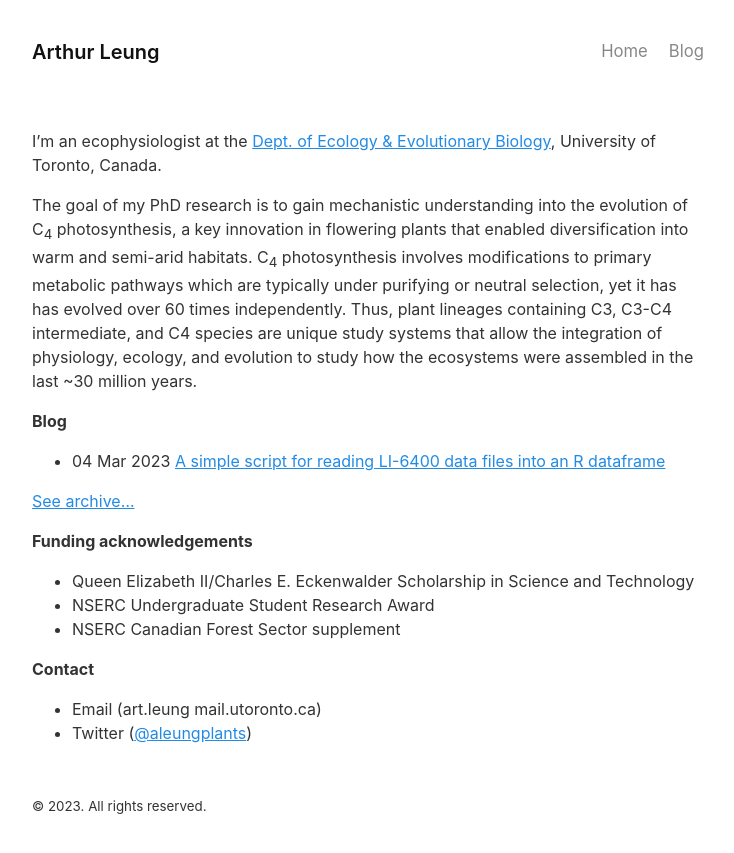
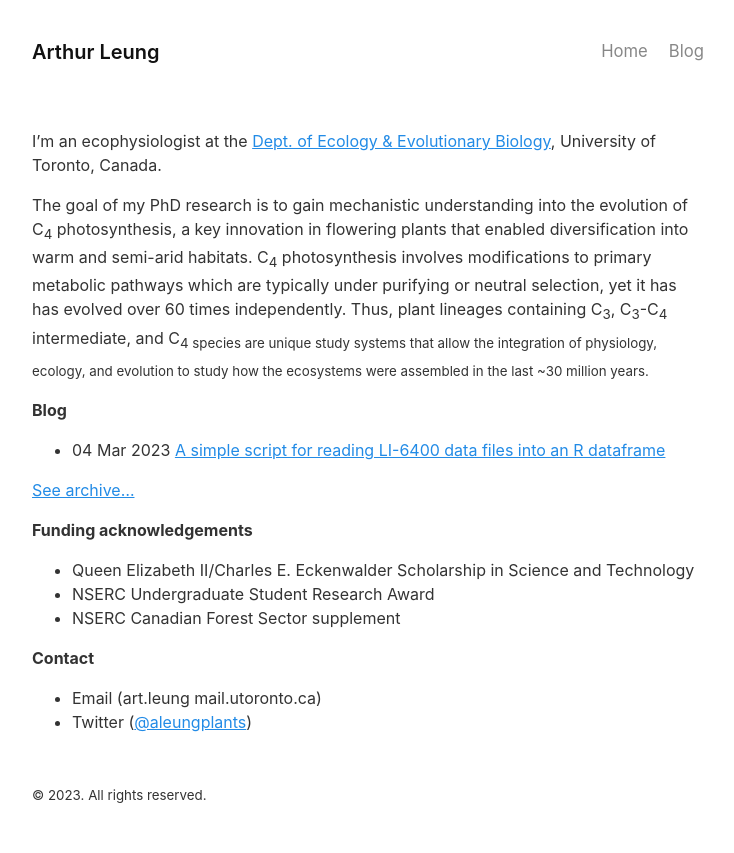
Before and after one commit to leungarthur/leungarthur.github.io-old, a Jekyll site: the page built from index.md, in a window 1280 px wide. Shown: the top 853 px of the page, without its empty margins (272-1006 px from the left). Built offline with Jekyll 4.4.1, drawn with Linux system fonts in a browser that asks for light colours.

Commit message:
Update index.md

```diff
--- a/index.md
+++ b/index.md
@@ -4,7 +4,7 @@
 
 I'm an ecophysiologist at the <a href='https://eeb.utoronto.ca'>Dept. of Ecology & Evolutionary Biology</a>, University of Toronto, Canada.
 
-The goal of my PhD research is to gain mechanistic understanding into the evolution of C<sub>4</sub> photosynthesis, a key innovation in flowering plants that enabled diversification into warm and semi-arid habitats. C<sub>4</sub> photosynthesis involves modifications to primary metabolic pathways which are typically under purifying or neutral selection, yet it has has evolved over 60 times independently. Thus, plant lineages containing C3, C3-C4 intermediate, and C4 species are unique study systems that allow the integration of physiology, ecology, and evolution to study how the ecosystems were assembled in the last ~30 million years.
+The goal of my PhD research is to gain mechanistic understanding into the evolution of C<sub>4</sub> photosynthesis, a key innovation in flowering plants that enabled diversification into warm and semi-arid habitats. C<sub>4</sub> photosynthesis involves modifications to primary metabolic pathways which are typically under purifying or neutral selection, yet it has has evolved over 60 times independently. Thus, plant lineages containing C<sub>3</sub>, C<sub>3</sub>-C<sub>4</sub> intermediate, and C<sub>4 species are unique study systems that allow the integration of physiology, ecology, and evolution to study how the ecosystems were assembled in the last ~30 million years.
 
 **Blog**
 {% for post in site.posts %}
```
